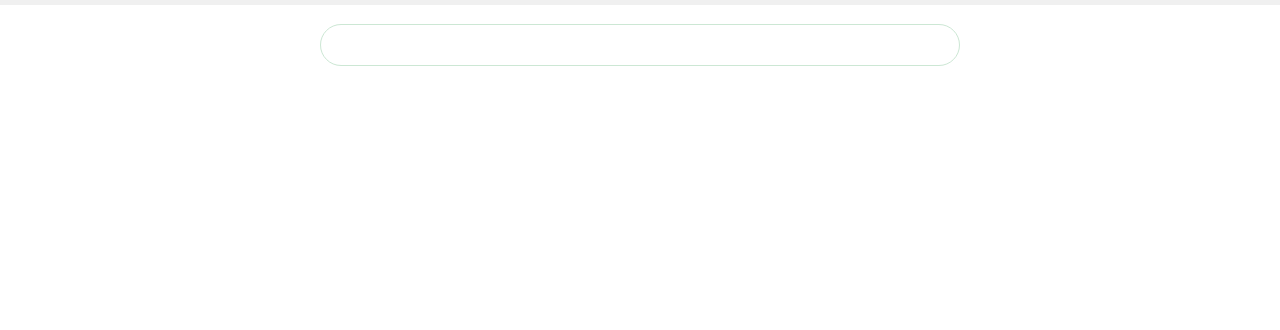
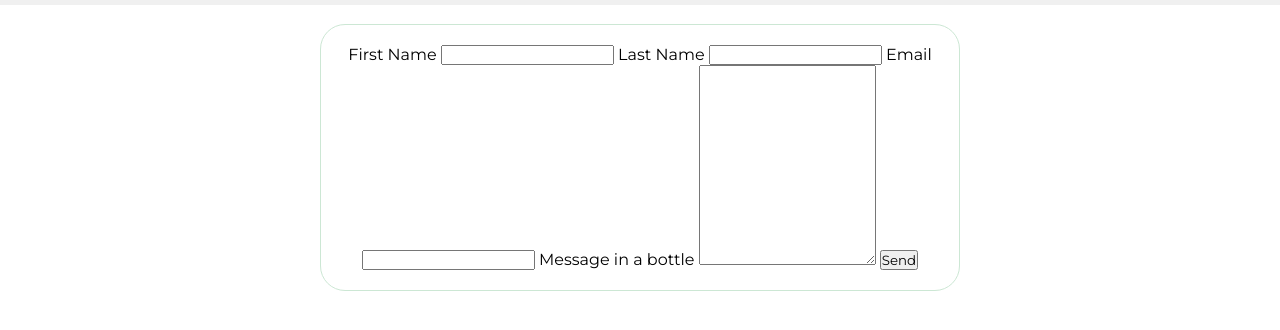
Before and after one commit to Zaryabv/Team37, a Django app: template Cleats/shop/shop/templates/contact.html in a window 1280 px wide. Shown: the part 95-425 px from the top of the page. Run offline with Django 3.2, Linux system fonts and the light colour scheme; the template is opened without the code that fills it, so the values that code supplies are empty.

Commit message:
basic layout for contact page

```diff
--- a/Cleats/shop/shop/templates/contact.html
+++ b/Cleats/shop/shop/templates/contact.html
@@ -32,6 +32,23 @@
     <section id="contactus">
         <section id="signup" class="signup">
             <div class="box">
+                <form method="post">
+               <label for="firstn">First Name</label>
+               <input type="text" id="firstn" name="firstname">
+
+               <label for="lastn">Last Name</label>
+               <input type="text" id="lastn" name="lastname">
+
+               <label for="emailadd">Email</label>
+               <input type="email" id="emailadd" name="emailaddress">
+
+               <label for="query">Message in a bottle</label>
+               <textarea id="query" name="query" placeholder="Write here" style="height: 200px">
+
+               </textarea>
+
+               <input type="submit" value="Send">
+            </form>
             </div>
             </section>
     </section>
```
